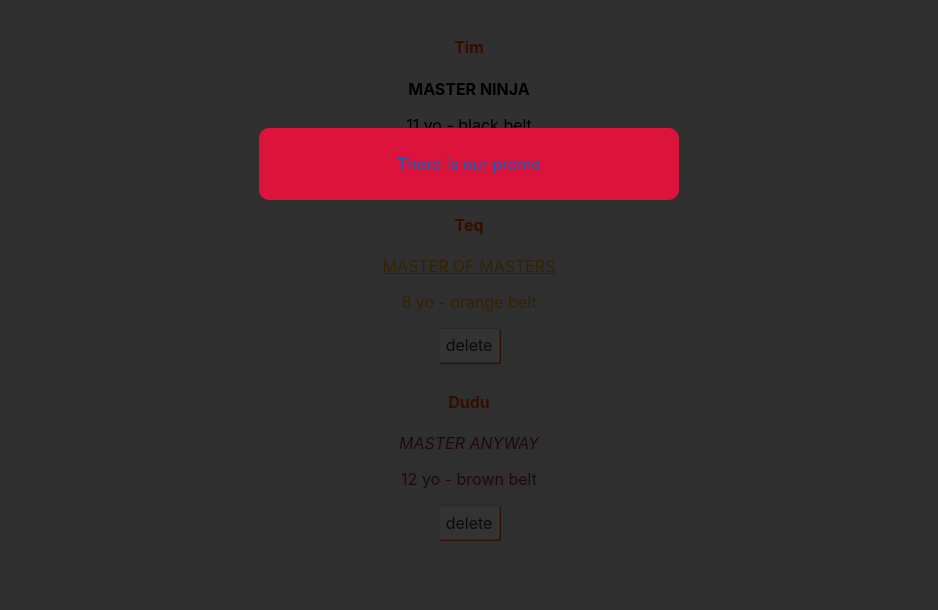
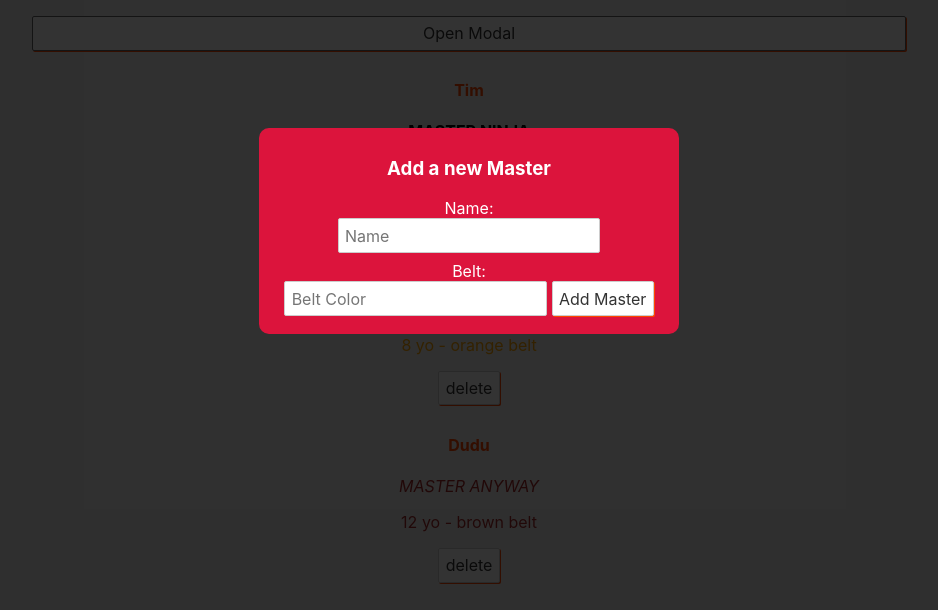
Before and after one commit to maxdevjs/learn-svelte-tutorial-for-beginners, a Svelte app in the folder myproject/: page / in a window 1280 px wide. Both pictures are taken after a click on the button "Open Modal". Shown: the top 610 px of the page, without its empty margins (171-1109 px from the left). Built offline with nearby package versions, Linux system fonts and the light colour scheme.

Commit message:
Add slots (lesson-14)

```diff
--- a/myproject/src/App.svelte
+++ b/myproject/src/App.svelte
@@ -31,17 +31,28 @@
   let firstTime = true;
 
   const toggleModal = () => {
-    firstTime = false;
+    // firstTime = false;
     showModal = !showModal;
   }
 
 </script>
 
-<Modal {showModal} {message} isPromo={isPromo} on:click={toggleModal} />
+<Modal {showModal} isPromo={isPromo} on:click={toggleModal}>
+  <!-- <h3>Add a new Master</h3> -->
+  <form>
+    <!-- (label[for=]+input[id=][placeholder=])*{} -->
+    <label for="name">Name:</label><input type="text" id="name" placeholder="Name">
+    <label for="belt">Belt:</label><input type="text" id="belt" placeholder="Belt Color">
+    <button>Add Master</button>
+  </form>
+  <div slot="title">
+    <h3>Add a new Master</h3>
+  </div>
+</Modal>
 
 <main>
   {#if firstTime}
-    <button class="modal" on:click|once={toggleModal}>Open Modal</button>
+    <button class="modal" on:click={toggleModal}>Open Modal</button>
   {/if}
   {#each people as person (person.id)}
     <div style="color: {person.beltColour};">
--- a/myproject/src/Modal.svelte
+++ b/myproject/src/Modal.svelte
@@ -5,15 +5,15 @@
   // self - only fires the event if the clicked element is the target
   // ...
 
-  export let message = 'deafult value'; // passed as a prop
-  export let showModal = false;
-  export let isPromo = false;
+  export let showModal = false; // passed as a prop
+  export let isPromo = false; // passed as a prop
 </script>
 
 {#if showModal}
   <div class="backdrop" class:promo={isPromo} on:click|self>
     <div class="modal">
-      <a href="http://localhost:5000/promo"><p>{message}</p></a>
+      <slot name="title"></slot>
+      <slot></slot>
       <!-- <p>{message}</p> -->
       <!-- {#if isPromo}
         <p>There is our promo</p>
```
